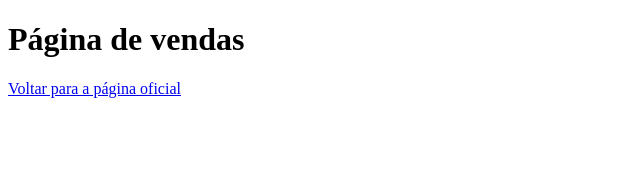
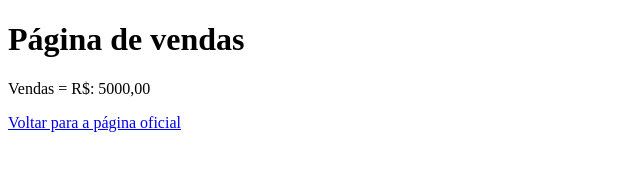
Before and after one commit to DanteMDuarte/aulagithub, a plain HTML site: page vendas.html in a window 1280 px wide. Shown: the whole page, without its empty margins (0-640 px from the left). Drawn offline with Linux system fonts and the light colour scheme.

Commit message:
Acrescentado valor das vendas

```diff
--- a/vendas.html
+++ b/vendas.html
@@ -8,6 +8,7 @@
 </head>
 <body>
     <h1>Página de vendas</h1>
+    <p>Vendas = R$: 5000,00</p>
     <a href="index.html">Voltar para a página oficial</a>
 </body>
 </html>
```
